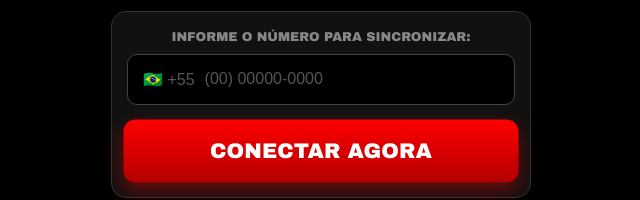
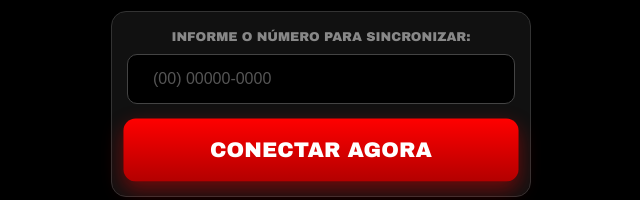
Before and after one commit to r5skr10-dot/saxax, a plain HTML site: page index.html in a window 1280 px wide. Shown: the part 473-673 px from the top of the page, without its empty margins (319-959 px from the left). Drawn offline with Linux system fonts and the light colour scheme.

Commit message:
Update index.html

```diff
--- a/index.html
+++ b/index.html
@@ -150,7 +150,7 @@
         <div class="input-simulado">
             <span style="font-size: 0.8rem; color: #888; text-transform: uppercase;">Informe o número para sincronizar:</span>
             <div class="fake-input">
-                <span style="margin-right: 10px;">🇧🇷 +55</span> (00) 00000-0000
+                <span style="margin-right: 10px;"></span> (00) 00000-0000
             </div>
 
             <a href="#" class="btn-check">CONECTAR AGORA</a>
```
